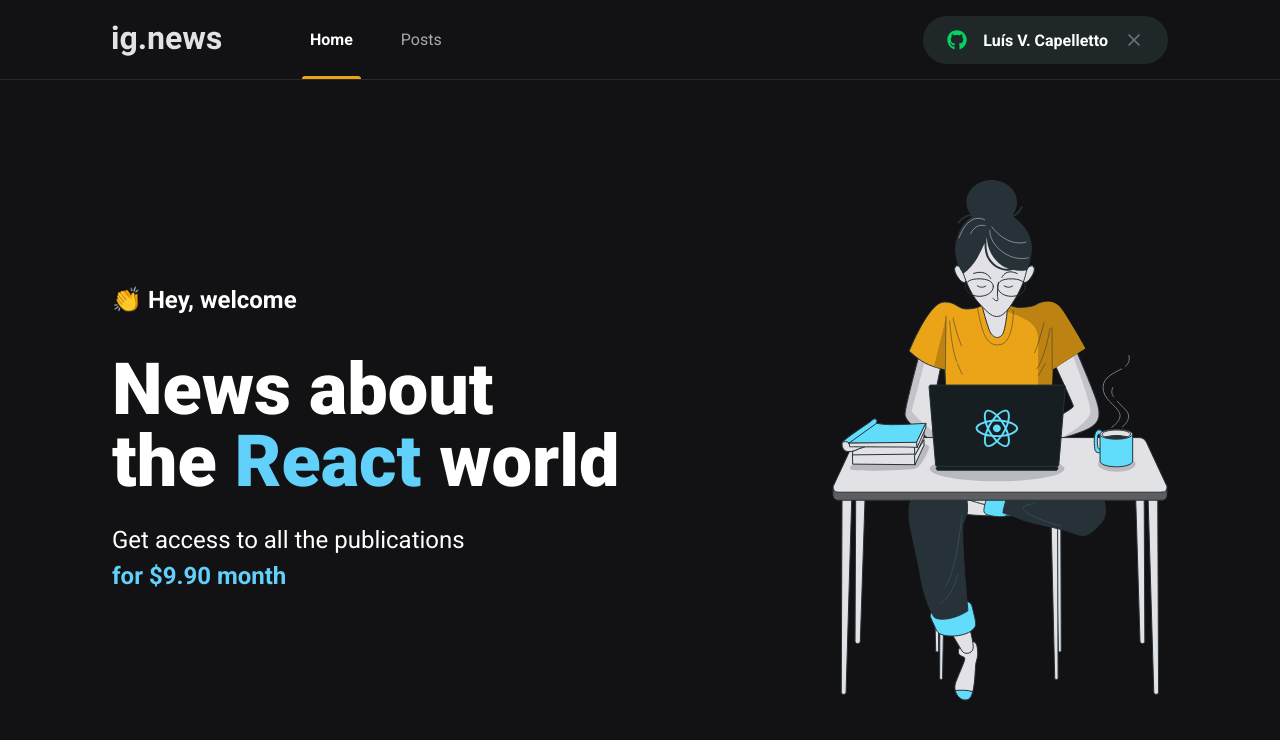
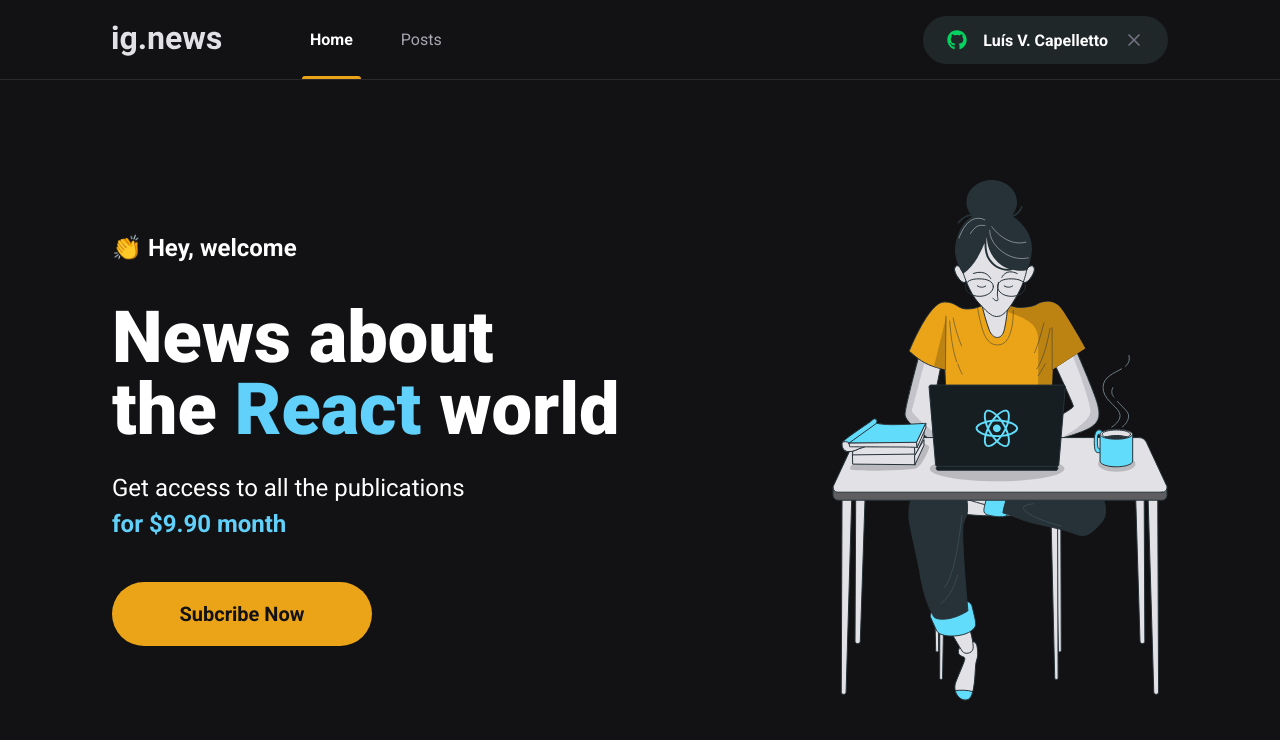
Before and after one commit to capelaum/ignews, a Next.js app: page / in a window 1280 px wide. Shown: the top 740 px of the page. Built offline with nearby package versions, Linux system fonts and the light colour scheme.

Commit message:
SubscribeButton Component

```diff
--- /dev/null
+++ b/src/components/SubscribeButton/index.tsx
@@ -0,0 +1,12 @@
+import styles from "./styles.module.scss"
+
+export function SubscribeButton() {
+  return (
+    <button
+      type="button"
+      className={styles.subscribeButton}
+    >
+      Subcribe Now
+    </button>
+  );
+}
--- /dev/null
+++ b/src/components/SubscribeButton/styles.module.scss
@@ -0,0 +1,20 @@
+.subscribeButton {
+  width: 260px;
+  height: 4rem;
+  border: 0;
+  border-radius:  2rem;
+  background: var(--yellow-500);
+  color: var(--gray-900);
+  font-size: 1.25rem;
+  font-weight: bold;
+
+  display: flex;
+  align-items: center;
+  justify-content: center;
+
+  transition: filter 0.2s;
+
+  &:hover {
+    filter: brightness(0.8);
+  }
+}
--- a/src/pages/home.module.scss
+++ b/src/pages/home.module.scss
@@ -39,4 +39,8 @@
       font-weight: bold;
     }
   }
+
+  button {
+    margin-top: 2.5rem;
+  }
 }
--- a/src/pages/index.tsx
+++ b/src/pages/index.tsx
@@ -1,4 +1,5 @@
 import Head from "next/head";
+import { SubscribeButton } from "../components/SubscribeButton";
 
 import styles from "./home.module.scss";
 
@@ -19,6 +20,7 @@
             Get access to all the publications <br />
             <span>for $9.90 month</span>
           </p>
+          <SubscribeButton />
         </section>
 
         <img src="/images/avatar.svg" alt="Girl coding" />
```
